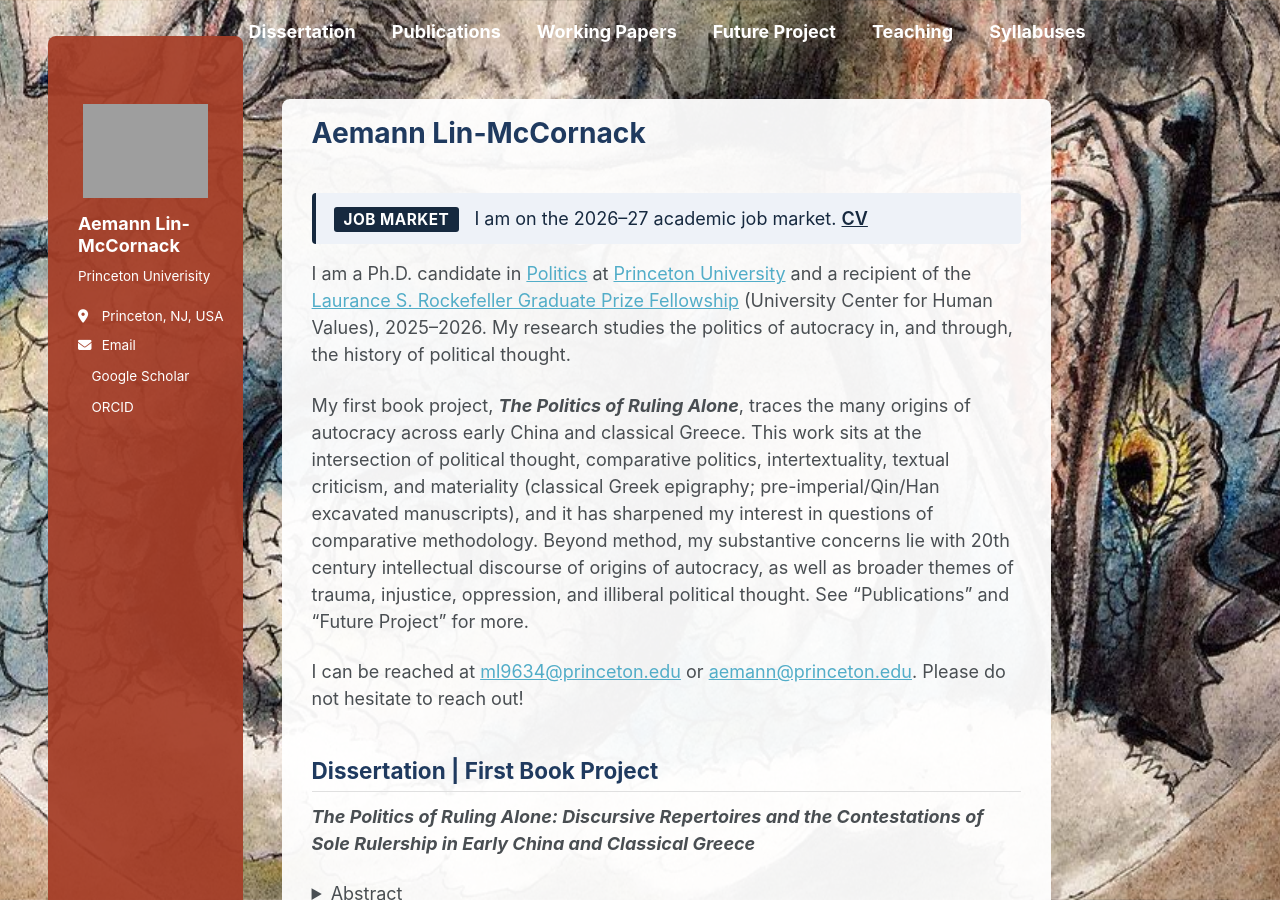
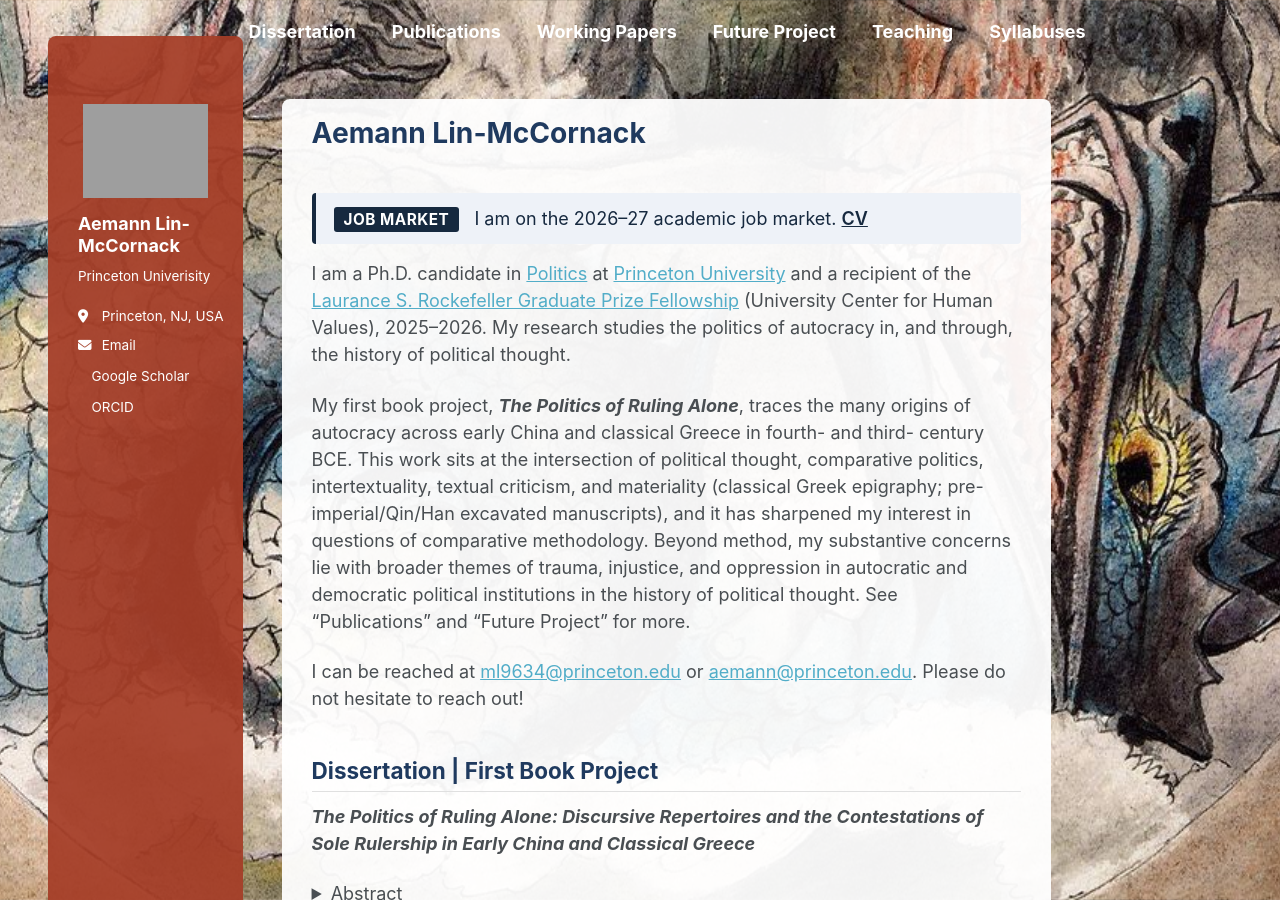
Before and after one commit to aemannlinmccornack/aemannlinmccornack.github.io, a Jekyll site: the page built from _pages/about.md, in a window 1280 px wide and 900 px high. Built offline with Jekyll 4.4.1, drawn with Linux system fonts in a browser that asks for light colours; a style sheet for code colours, icons or effects is not loaded.

Commit message:
change about.md

```diff
--- a/_pages/about.md
+++ b/_pages/about.md
@@ -114,7 +114,7 @@ summary {
 
 I am a Ph.D. candidate in [Politics](https://politics.princeton.edu/people/aemann-lin-mccornack) at [Princeton University](https://www.princeton.edu) and a recipient of the [Laurance S. Rockefeller Graduate Prize Fellowship](https://uchv.princeton.edu/fellowships-funding/graduate/graduate-prize-fellowships) (University Center for Human Values), 2025–2026. My research studies the politics of autocracy in, and through, the history of political thought.
 
-My first book project, ***The Politics of Ruling Alone***, traces the many origins of autocracy across early China and classical Greece. This work sits at the intersection of political thought, comparative politics, intertextuality, textual criticism, and materiality (classical Greek epigraphy; pre-imperial/Qin/Han excavated manuscripts), and it has sharpened my interest in questions of comparative methodology. Beyond method, my substantive concerns lie with 20th century intellectual discourse of origins of autocracy, as well as broader themes of trauma, injustice, oppression, and illiberal political thought. See "Publications" and "Future Project" for more.
+My first book project, ***The Politics of Ruling Alone***, traces the many origins of autocracy across early China and classical Greece in fourth- and third- century BCE. This work sits at the intersection of political thought, comparative politics, intertextuality, textual criticism, and materiality (classical Greek epigraphy; pre-imperial/Qin/Han excavated manuscripts), and it has sharpened my interest in questions of comparative methodology. Beyond method, my substantive concerns lie with broader themes of trauma, injustice, and oppression in autocratic and democratic political institutions in the history of political thought. See "Publications" and "Future Project" for more.
 
 I can be reached at [ml9634@princeton.edu](mailto:ml9634@princeton.edu) or [aemann@princeton.edu](mailto:aemann@princeton.edu). Please do not hesitate to reach out!
 
```
